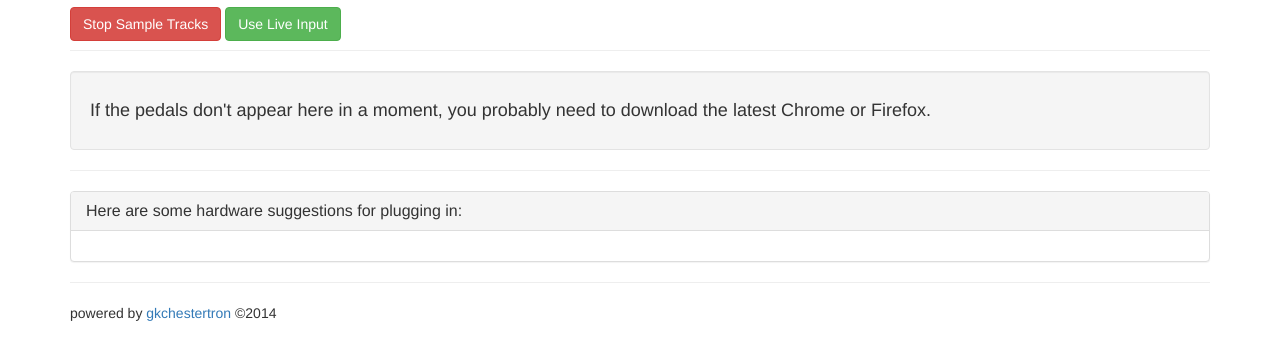
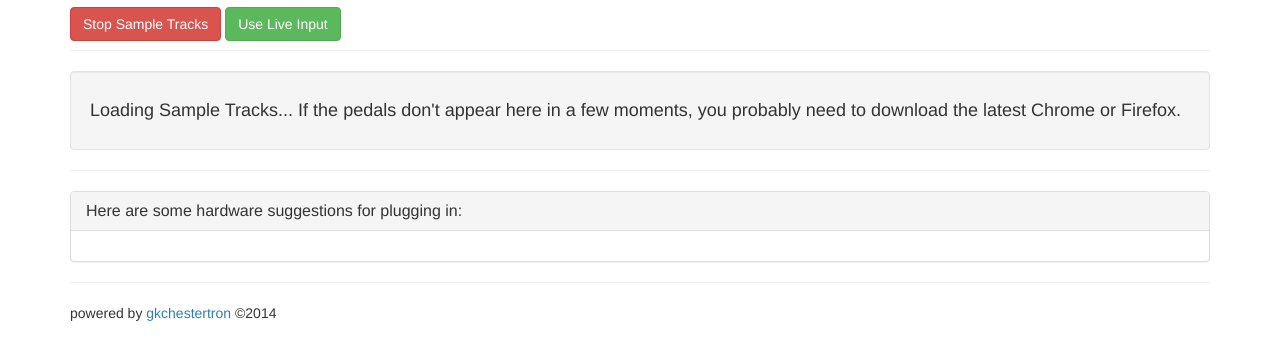
Before and after one commit to gkchestertron/freepedalboard.com, a plain HTML site: page index.html in a window 1280 px wide. Shown: the part 133-492 px from the top of the page. Drawn offline with nearby package versions, Linux system fonts and the light colour scheme; no server answers; a script that the page names is missing.

Commit message:
adds loadin message

```diff
--- a/index.html
+++ b/index.html
@@ -21,7 +21,7 @@
             <button class="btn btn-success" id="user-media">Use Live Input</button>
             </div>
             <div id="track-selector"></div>
-            <div id="pedals"><div class="well"><h4>If the pedals don't appear here in a moment, you probably need to download the latest Chrome or Firefox.</h4></div></div>
+            <div id="pedals"><div class="well"><h4>Loading Sample Tracks... If the pedals don't appear here in a few moments, you probably need to download the latest Chrome or Firefox.</h4></div></div>
             <hr />
             <div class="panel panel-default">
                 <div class="panel-heading">
```
